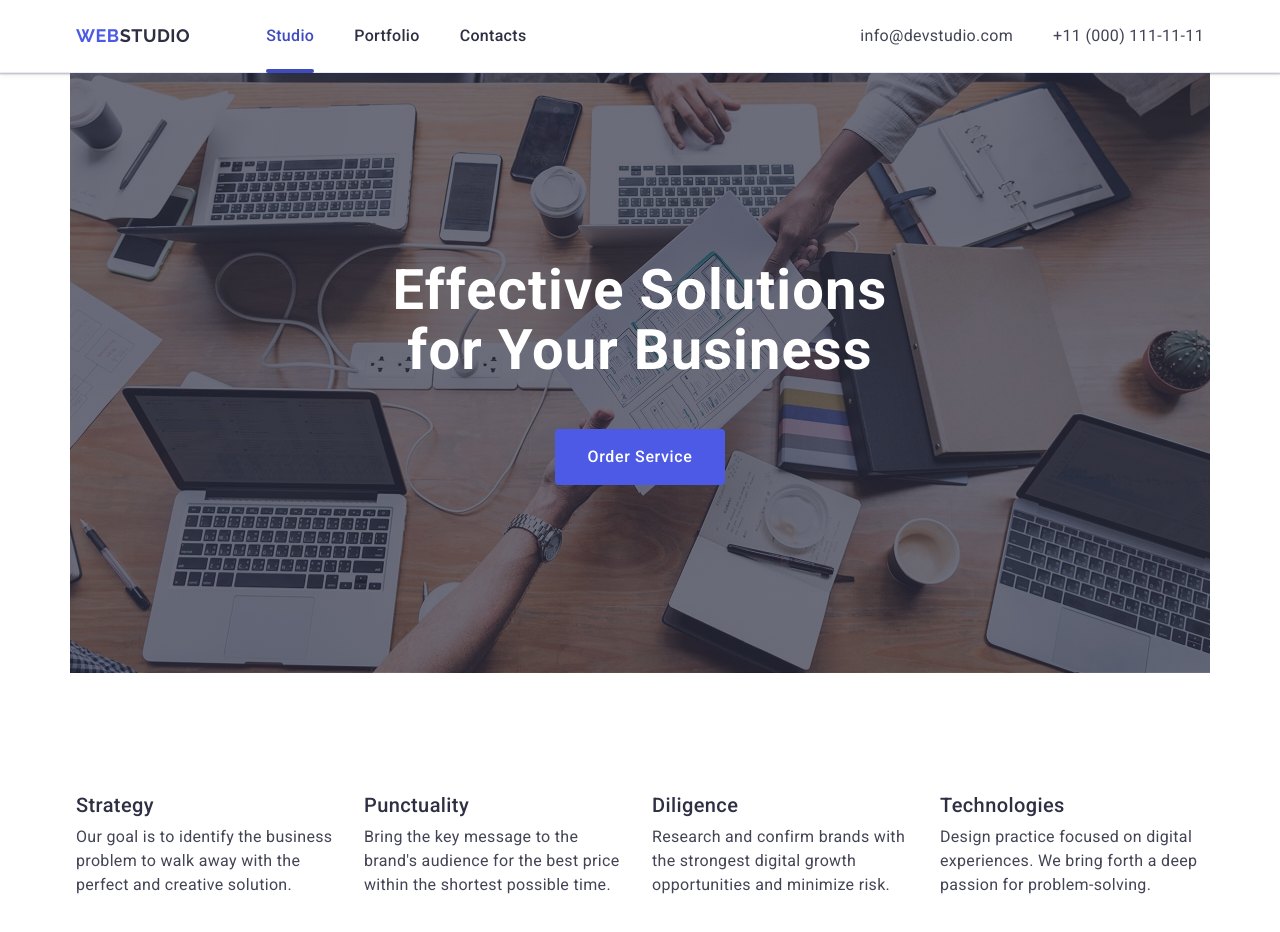
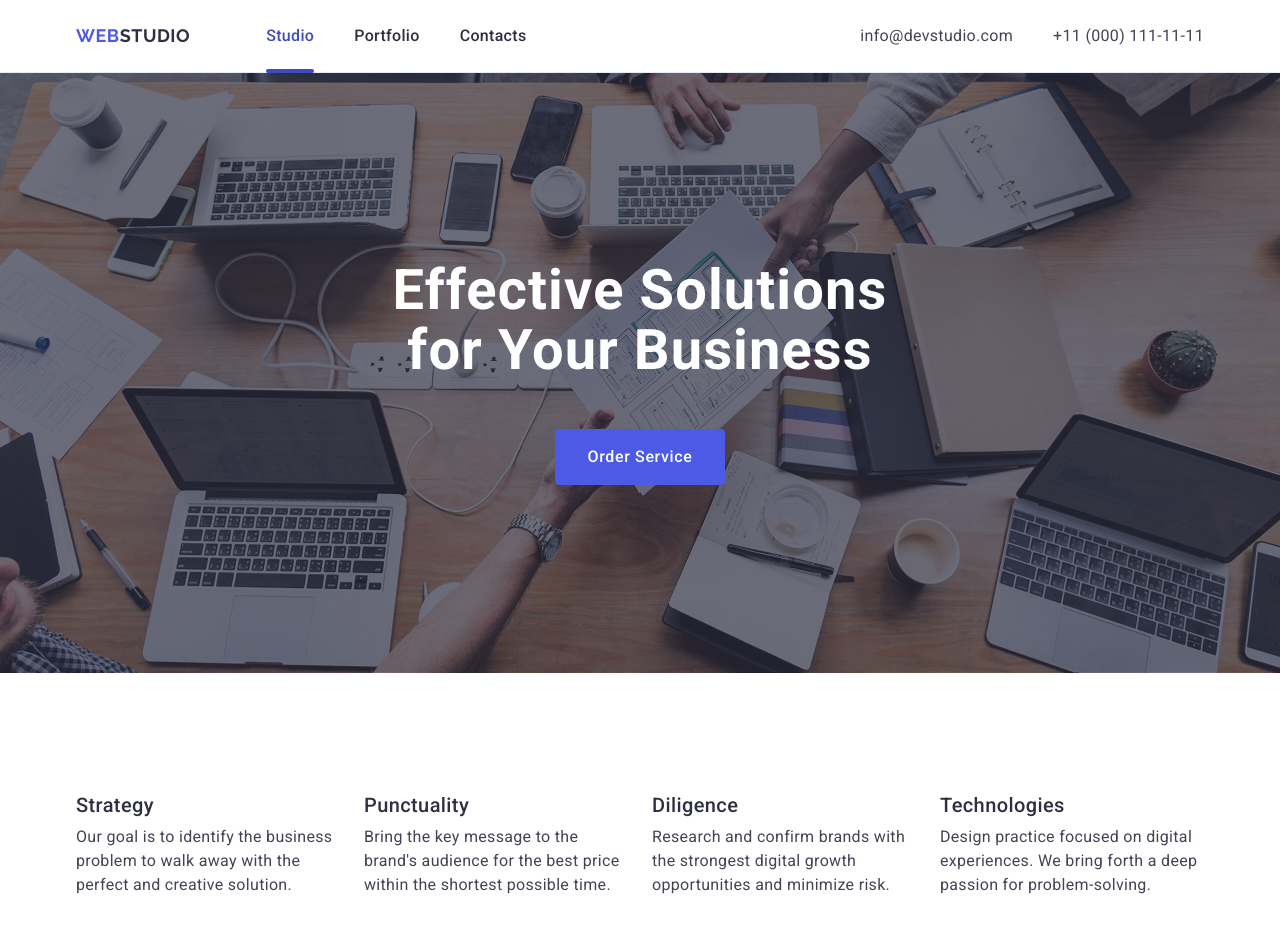
Before and after one commit to Roktolop/goit-markup-hw-04, a plain HTML site: page index.html in a window 1280 px wide. Shown: the top 932 px of the page. Drawn offline with nearby package versions, Linux system fonts and the light colour scheme.

Commit message:
add transition for button and make background for first section

```diff
--- a/css/styles.css
+++ b/css/styles.css
@@ -187,7 +187,7 @@ img {
 
 .hero {
   max-height: 600px;
-  max-width: 1140px;
+  max-width: 1440px;
   padding: 188px 0;
 
   display: flex;
@@ -196,7 +196,7 @@ img {
       rgba(46, 47, 66, 0.7),
       rgba(46, 47, 66, 0.7)
     ),
-    url(/images/Background-image/peoplewithcoffe.jpg);
+    url(/images/Background-image/people-office.jpg);
   background-position: center;
   background-repeat: no-repeat;
   background-size: cover;
@@ -236,8 +236,9 @@ img {
   height: 56px;
   border: none;
   cursor: pointer;
+  margin: 0 auto;
 
-  margin: 0 auto;
+  transition: 250ms cubic-bezier(0.4, 0, 0.2, 1);
 }
 
 .title-button:hover,
```
Also changed, not shown: images/Background-image/people-office.jpg (renamed from images/Background-image/peoplewithcoffe.jpg).
